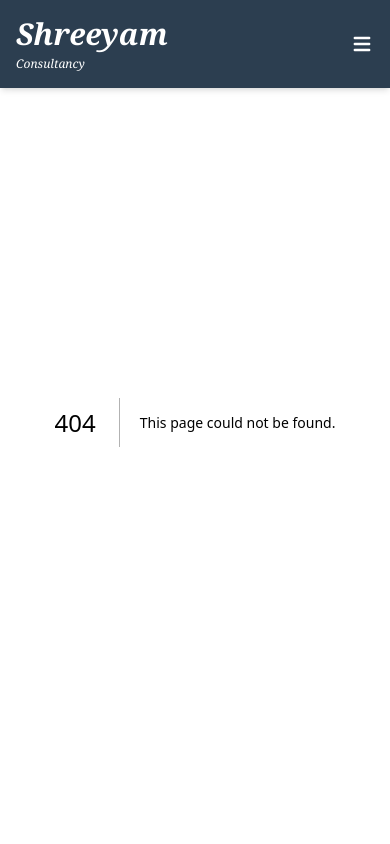
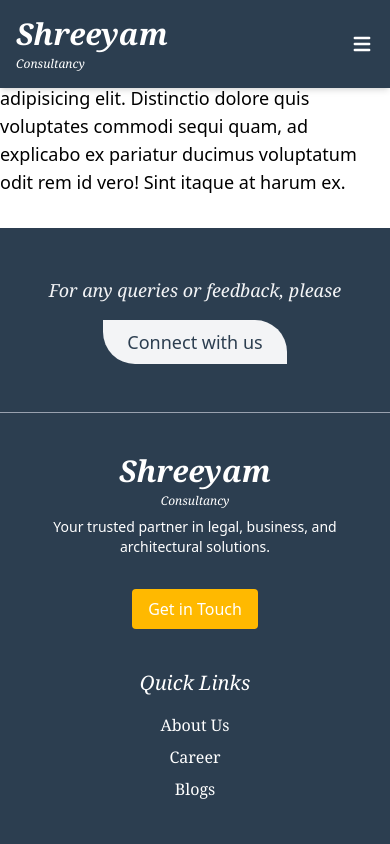
Before and after one commit to vivek2311learning/shreeyam1, a Next.js app: page /engineering in a window 390 px wide. Before the commit this address had no page. Shown: the top 844 px of the page. Built offline with nearby package versions, Linux system fonts and the light colour scheme.

Commit message:
Fixed iPhone compatibility and added toast notifications

```diff
--- /dev/null
+++ b/app/engineering/page.js
@@ -0,0 +1,12 @@
+import React from 'react'
+import Engineering from '@/component/Engineering'
+
+const EngineeringRoutes = () => {
+  return (
+    <div>
+      <Engineering />
+    </div>
+  )
+}
+
+export default EngineeringRoutes
--- /dev/null
+++ b/component/Engineering.jsx
@@ -0,0 +1,17 @@
+"use client";
+import React from "react";
+
+const Engineering = () => {
+  return (
+    <div>
+      <h2 className="text-4xl font-bold mb-4">Engineering</h2>
+      <p className="text-lg mb-8">
+        Lorem ipsum dolor sit amet consectetur, adipisicing elit. Distinctio
+        dolore quis voluptates commodi sequi quam, ad explicabo ex pariatur
+        ducimus voluptatum odit rem id vero! Sint itaque at harum ex.
+      </p>
+    </div>
+  );
+};
+
+export default Engineering;
--- a/component/Nav.jsx
+++ b/component/Nav.jsx
@@ -71,6 +71,7 @@ const Nav = () => {
                 <li><Link href="/legal" className={`block px-2 py-1 rounded hover:bg-blue-100 transition-all ${isActive("/legal")}`}>Legal</Link></li>
                 <li><Link href="/arcitacure" className={`block px-2 py-1 rounded hover:bg-blue-100 transition-all ${isActive("/arcitacure")}`}>Architecture</Link></li>
                 <li><Link href="/business" className={`block px-2 py-1 rounded hover:bg-blue-100 transition-all ${isActive("/business")}`}>Business</Link></li>
+                <li><Link href="/engineering" className={`block px-2 py-1 rounded hover:bg-blue-100 transition-all ${isActive("/engineering")}`}>Engineering</Link></li>
               </ul>
             </div>
           </li>
@@ -97,6 +98,7 @@ const Nav = () => {
                 <li><Link href="/legal" onClick={toggleMenu} className={isActive("/legal")}>Legal</Link></li>
                 <li><Link href="/arcitacure" className={`block px-2 py-1 rounded hover:bg-blue-100 transition-all ${isActive("/arcitacure")}`}>Architecture</Link></li>
                 <li><Link href="/business" className={`block px-2 py-1 rounded hover:bg-blue-100 transition-all ${isActive("/business")}`}>Business</Link></li>
+                <li><Link href="/engineering" className={`block px-2 py-1 rounded hover:bg-blue-100 transition-all ${isActive("/engineering")}`}>Engineering</Link></li>
 
 
               </ul>
@@ -112,26 +114,3 @@ const Nav = () => {
 };
 
 export default Nav;
-
-
-
-
-
-
-{/* <li><Link href="/architectural" onClick={toggleMenu} className={isActive("/architectural")}>Architectural</Link></li>
-                <li><Link href="/businessAnalysis" onClick={toggleMenu} className={isActive("/businessAnalysis")}>Business</Link></li><li>
-  <Link
-    href="/architectural"
-    className={`block px-2 py-1 rounded hover:bg-blue-100 transition-all ${isActive("/architectural")}`}
-  >
-    Architectural
-  </Link>
-</li>
-<li>
-  <Link
-    href="/businessAnalysis"
-    className={`block px-2 py-1 rounded hover:bg-blue-100 transition-all ${isActive("/businessAnalysis")}`}
-  >
-    Business
-  </Link>
-</li> */}
```
